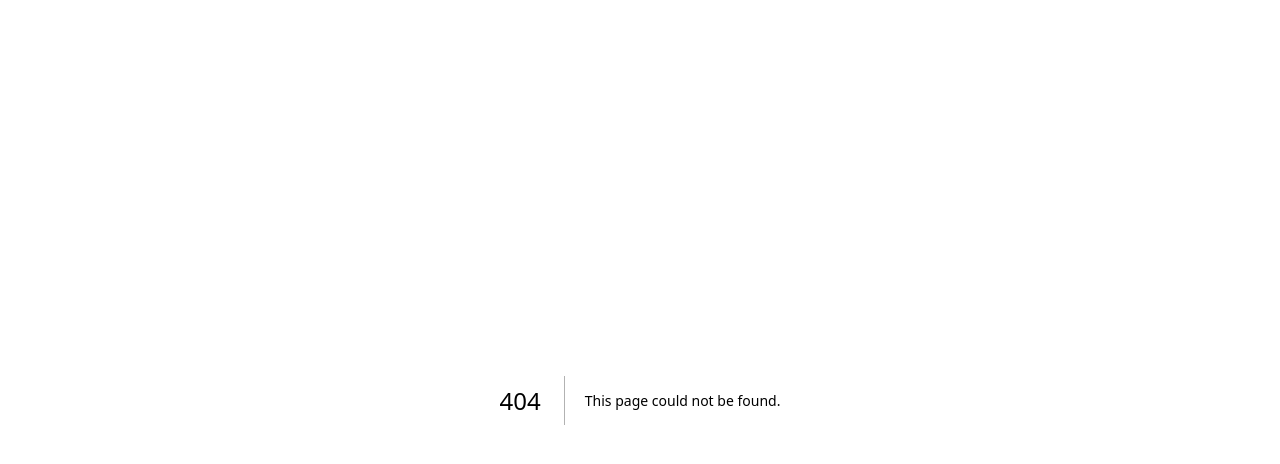
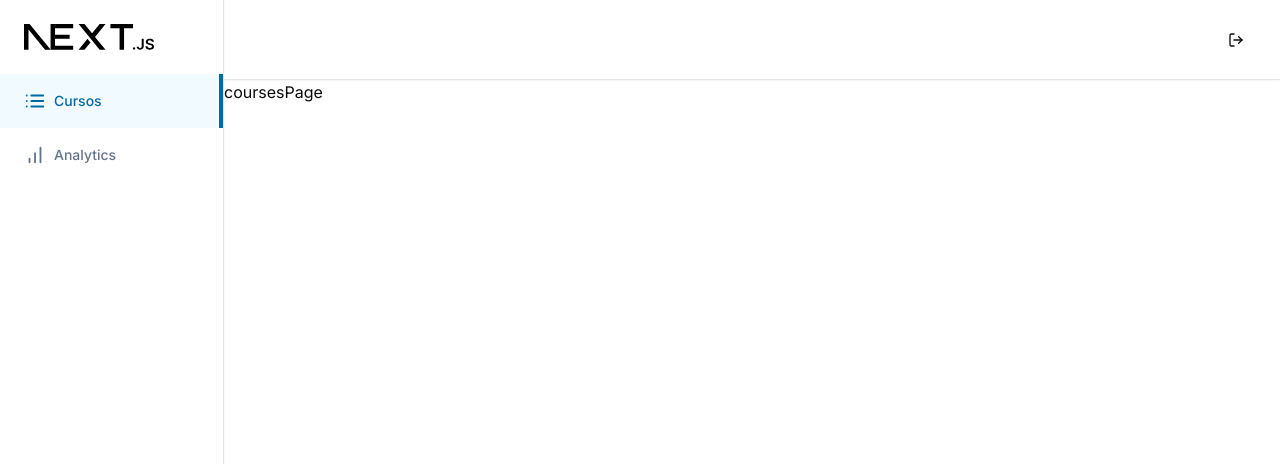
Before and after one commit to jjvemz/next-lms, a Next.js app: page /teacher/courses in a window 1280 px wide. Before the commit this address had no page. Shown: the top 464 px of the page. Built offline with nearby package versions, Linux system fonts and the light colour scheme.

Commit message:
dynamic layout

```diff
--- /dev/null
+++ b/app/(dashboard)/(routes)/teacher/analytics/page.tsx
@@ -0,0 +1,9 @@
+import React from 'react'
+
+const AnalyticsPage = () => {
+  return (
+    <div>Analytics Page</div>
+  )
+}
+
+export default AnalyticsPage
--- /dev/null
+++ b/app/(dashboard)/(routes)/teacher/courses/page.tsx
@@ -0,0 +1,9 @@
+import React from 'react'
+
+const coursesPage = () => {
+  return (
+    <div>coursesPage</div>
+  )
+}
+
+export default coursesPage
--- a/app/(dashboard)/_components/sidebar-routes.tsx
+++ b/app/(dashboard)/_components/sidebar-routes.tsx
@@ -1,6 +1,7 @@
 "use client"
-import { Layout, Compass } from 'lucide-react'
+import { Layout, Compass, List, BarChart } from 'lucide-react'
 import SidebarItem from './sidebar-item'
+import { usePathname } from 'next/navigation';
 
 const guestRoutes= [
   {
@@ -10,13 +11,28 @@ const guestRoutes= [
   },
   {
     icon: Compass,
-    label:"Browse",
+    label:"Buscar",
     href:"/search"
+  }
+];
+
+const teacherRoutes =[
+  {
+    icon: List,
+    label:"Cursos",
+    href:"/teacher"
+  },
+  {
+    icon: BarChart,
+    label:"Analytics",
+    href:"/teacher/analytics"
   }
 ]
 
 const SidebarRoutes = () => {
-  const routes = guestRoutes;
+  const pathname = usePathname();
+  const isTeacherPage =pathname?.startsWith("/teacher");
+  const routes = isTeacherPage ? teacherRoutes: guestRoutes;
 
   return (
     <div className="flex flex-col w-full">
--- a/app/(dashboard)/layout.tsx
+++ b/app/(dashboard)/layout.tsx
@@ -14,7 +14,7 @@ const DashboardLayout = ({
         <div className="hidden md:flex w-56 flex-col fixed inset-y-0 z-50">
             <Sidebar/>
         </div>
-        <main className='md:pl-56 h-full'>
+        <main className='md:pl-56 pt-[80px] h-full'>
             {children}
         </main>
     </div>
--- a/components/NavBarRoutes.tsx
+++ b/components/NavBarRoutes.tsx
@@ -1,11 +1,56 @@
 "use client";
+
+import React from 'react';
 import { UserButton } from '@clerk/nextjs'
-import React from 'react'
+import { usePathname } from 'next/navigation';
+import { Button } from "@/components/ui/button";
+import { LogOut } from 'lucide-react';
+import  Link  from 'next/link';
+
 
 const NavBarRoutes = () => {
+  const pathname = usePathname();
+
+  const isTeacherPage = pathname?.startsWith('/teacher');
+  const isPlayerPage = pathname?.includes('/chapter');
+
+  const isAdminPage = pathname?.startsWith('/admin');
+
   return (
     <div className='flex gap-x-2 ml-auto'>
-      <UserButton />
+      {/* {isAdminPage ? (
+        <Link href="/">
+        <Button size="sm" variant="ghost" >
+          <LogOut className="h-4 w-4 mr-2"/>
+        </Button>
+      </Link>
+      ) : (
+        (
+          <Link href="/admin">
+            <Button size="sm" variant="ghost">
+              Vista de adminstrador
+            </Button>
+          </Link>
+        )
+      )} */}
+
+      {isTeacherPage || isPlayerPage ? (
+        <Link href="/">
+          <Button size="sm" variant="ghost" >
+            <LogOut className="h-4 w-4 mr-2"/>
+          </Button>
+        </Link>
+
+      ): (
+        <Link href="/teacher/courses">
+          <Button size="sm" variant="ghost">
+            Vista de Profesor
+          </Button>
+        </Link>
+      )}
+      <UserButton
+        afterSignOutUrl='/'
+      />
     </div>
   )
 }
```
